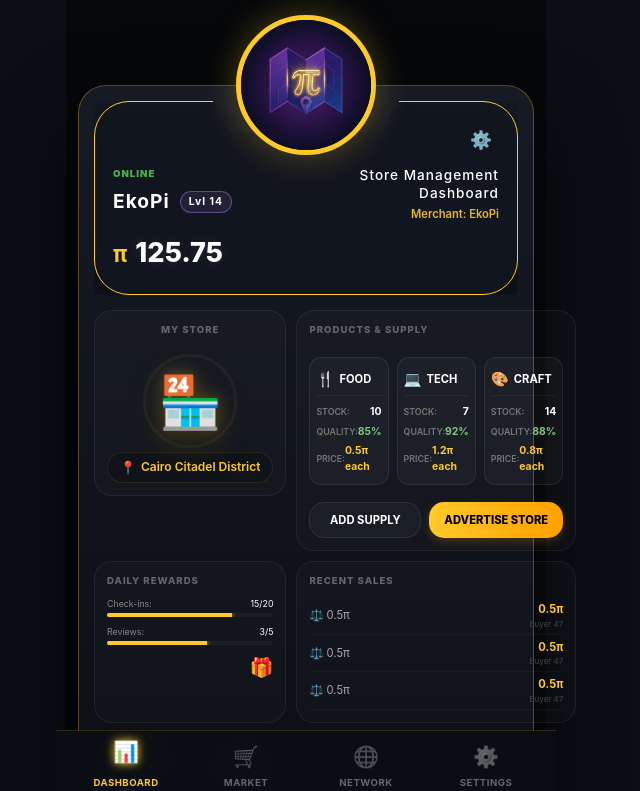
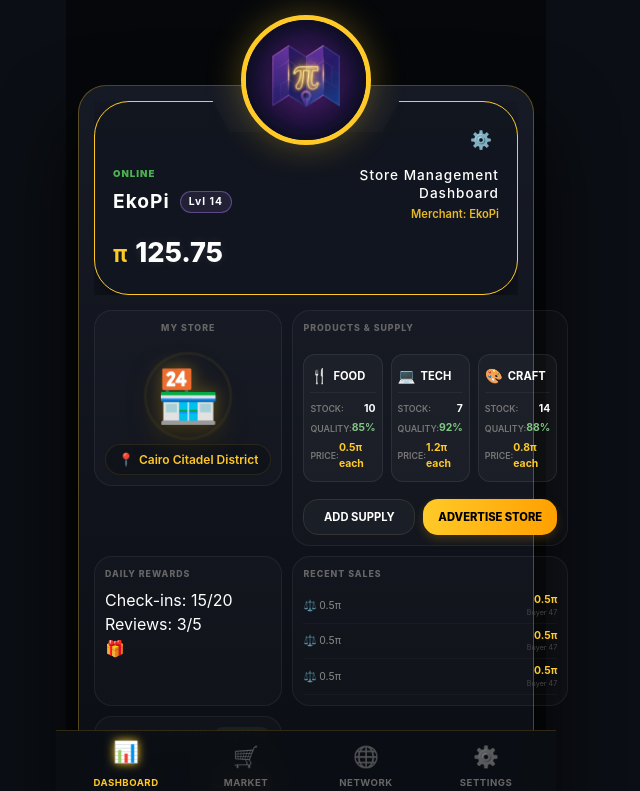
Before and after one commit to Maplypi-Official/maplypi-frontend, a React (Vite) app: page / in a window 1280 px wide. Shown: the top 791 px of the page, without its empty margins (334-974 px from the left). Built offline with nearby package versions, Linux system fonts and the light colour scheme; no server answers.

Commit message:
Update Dashboard.css

```diff
--- a/src/components/Layout/Dashboard.css
+++ b/src/components/Layout/Dashboard.css
@@ -10,7 +10,7 @@
   max-width: 480px;
   margin: 0 auto;
   min-height: 100vh;
-  background: #05070a; /* خلفية أغمق مطابقة للصورة */
+  background: #05070a;
   padding: 85px 12px 100px 12px;
   box-sizing: border-box;
   display: flex;
@@ -25,32 +25,35 @@
   box-shadow: 0 40px 80px rgba(0, 0, 0, 0.9);
 }
 
-/* تقسيم الشبكة ليطابق الصورة تماماً */
 .ts-main-grid {
   display: grid;
-  grid-template-columns: 1fr 2fr; /* الصف العلوي: متجر (1) منتجات (2) */
+  grid-template-columns: 1fr 2.2fr; /* توزيع الصف العلوي */
   gap: 10px;
   margin-top: 15px;
 }
 
-/* الصف السفلي: مكافآت (1) مبيعات (1) نمو (1) */
-.daily-reward-panel, .recent-sales, .business-growth-panel {
-  grid-column: span 1;
-  /* عند الحاجة لـ 3 أعمدة في الأسفل، يفضل عمل container خاص بهم */
+/* حاوية الصف السفلي لترتيب 3 عناصر أفقياً */
+.bottom-row-container {
+  grid-column: span 2;
+  display: grid;
+  grid-template-columns: 1fr 1fr 1fr;
+  gap: 8px;
+  margin-top: 5px;
 }
 
 .ts-panel {
   background: rgba(255, 255, 255, 0.02);
   border: 1px solid rgba(255, 255, 255, 0.06);
   border-radius: 18px;
-  padding: 12px;
+  padding: 10px;
 }
 
 .ts-panel h3 {
   color: #666;
-  font-size: 0.6rem;
+  font-size: 0.55rem;
   font-weight: 800;
   margin-bottom: 8px;
+  text-transform: uppercase;
 }
 
 /* تنسيق المبيعات المصغرة */
@@ -62,17 +65,19 @@
   border-bottom: 1px solid rgba(255,255,255,0.03);
 }
 
-.sale-icon { font-size: 0.7rem; color: #aaa; }
+.sale-icon { font-size: 0.65rem; color: #888; }
 .sale-data { text-align: right; display: flex; flex-direction: column; }
-.s-price { color: var(--digital-gold); font-size: 0.7rem; font-weight: bold; }
-.s-buyer { color: #444; font-size: 0.5rem; }
+.s-price { color: var(--digital-gold); font-size: 0.65rem; font-weight: bold; }
+.s-buyer { color: #444; font-size: 0.45rem; }
 
-/* أشرطة التقدم للمكافآت */
-.progress-wrapper { margin-bottom: 8px; }
-.p-label { font-size: 0.55rem; color: #888; display: flex; justify-content: space-between; margin-bottom: 3px; }
-.p-label span { color: #fff; }
-.p-bar { width: 100%; height: 4px; background: #1a1e26; border-radius: 10px; overflow: hidden; }
-.p-fill { height: 100%; background: var(--digital-gold); box-shadow: 0 0 5px var(--digital-gold); }
-.chest-row { text-align: right; font-size: 1.2rem; margin-top: 5px; }
+.loading-screen {
+  height: 100vh;
+  display: flex;
+  justify-content: center;
+  align-items: center;
+  background: #000;
+  color: var(--digital-gold);
+  font-weight: bold;
+}
 
-.loading-screen { height: 100vh; display: flex; justify-content: center; align-items: center; background: #000; color: var(--digital-gold); }
+* { box-sizing: border-box; }
```
